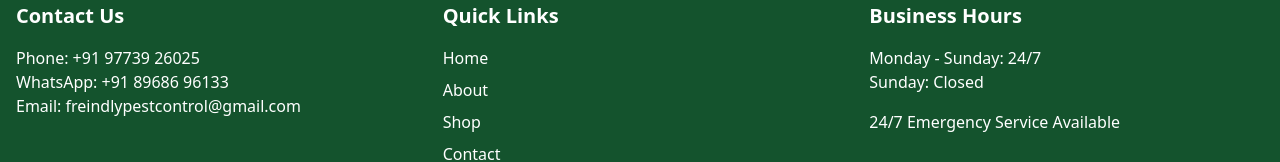
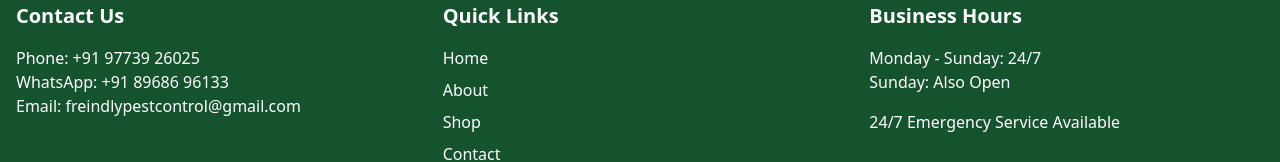
Before and after one commit to EDUCAMP-ACADUMY/pesticide, a React (Vite) app: page / in a window 1280 px wide. Shown: the part 2002-2164 px from the top of the page. Built offline with nearby package versions, Linux system fonts and the light colour scheme.

Commit message:
Update App.tsx

```diff
--- a/src/App.tsx
+++ b/src/App.tsx
@@ -78,7 +78,7 @@ function App() {
               <div>
                 <h3 className="text-xl font-bold mb-4">Business Hours</h3>
                 <p>Monday - Sunday: 24/7</p>
-                <p>Sunday: Closed</p>
+                <p>Sunday: Also Open</p>
                 <p className="mt-4">24/7 Emergency Service Available</p>
               </div>
             </div>
```
